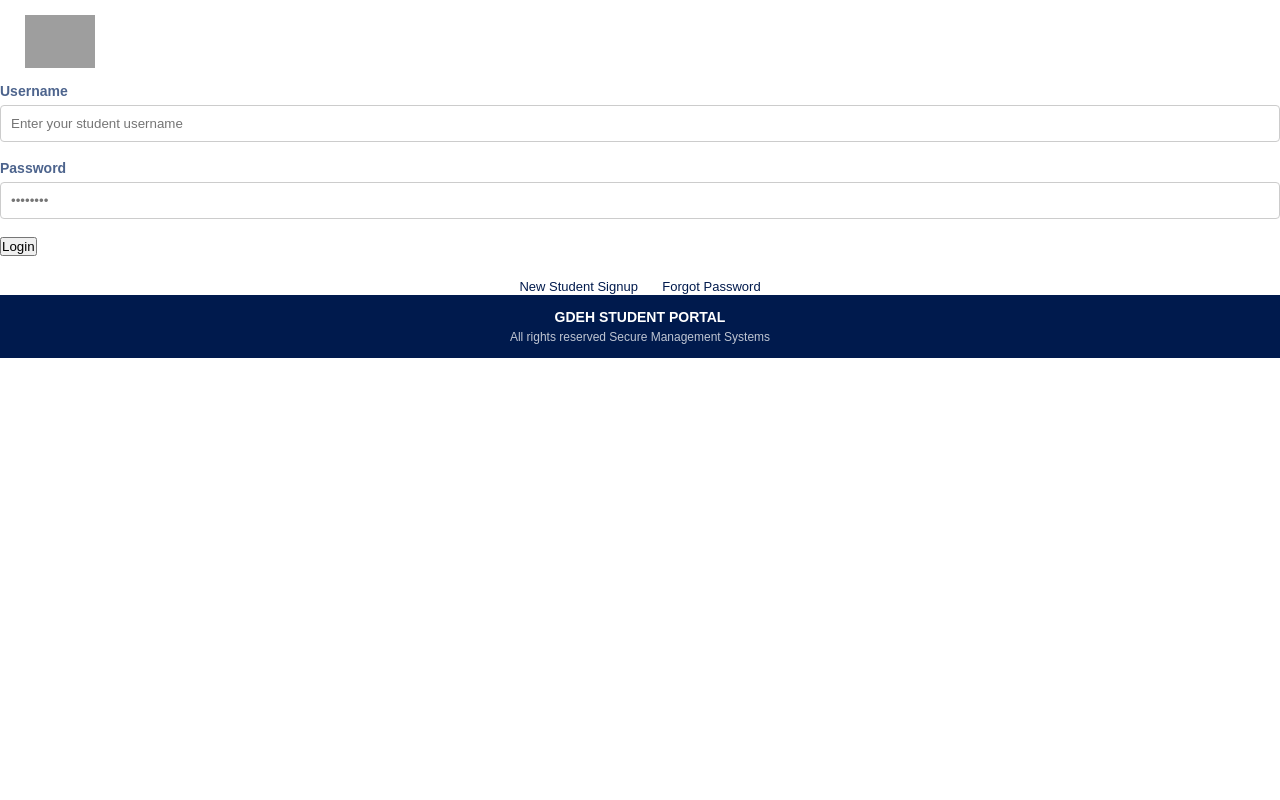
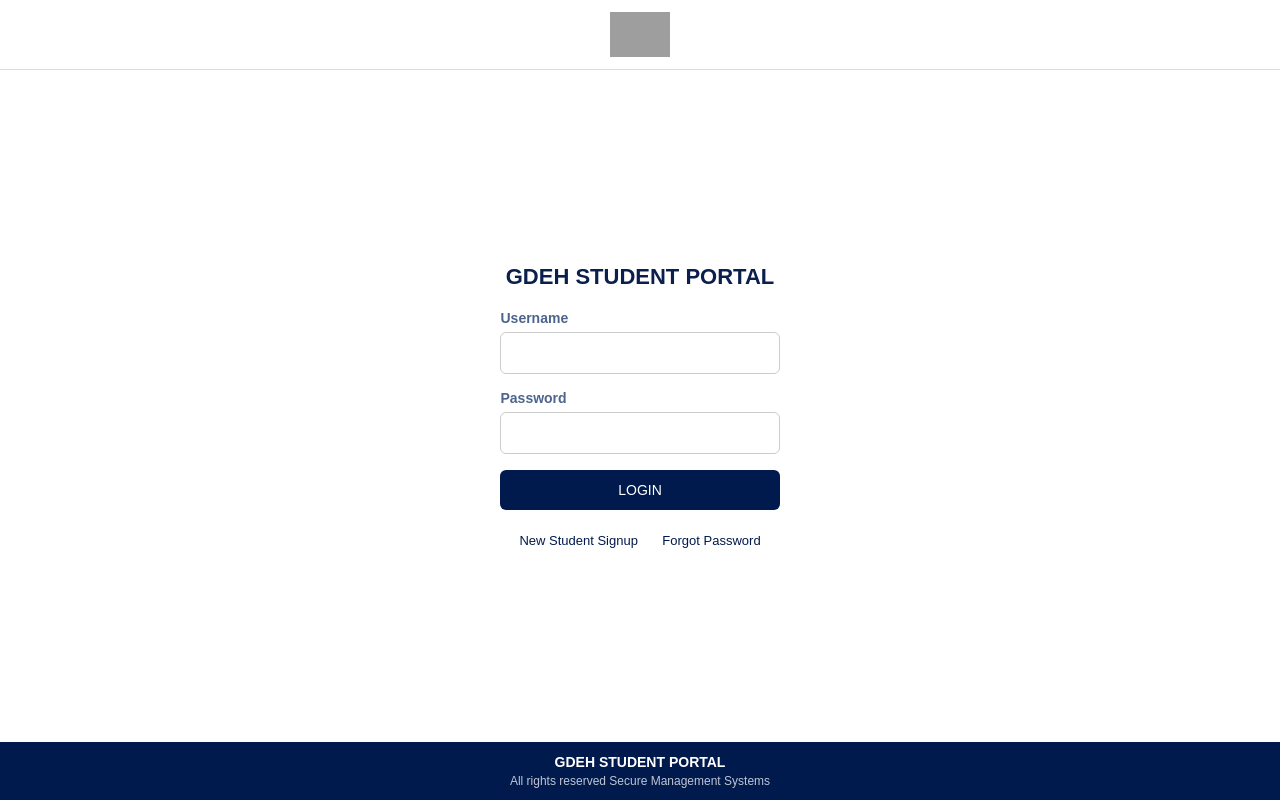
Before and after one commit to karieson2026/gdeh-student-portal, a website: page index.html in a window 1280 px wide. Drawn offline with Linux system fonts and the light colour scheme; grey boxes are pictures that could not be loaded.

Commit message:
Update index.html

```diff
--- a/index.html
+++ b/index.html
@@ -23,13 +23,15 @@
 
     /* Header */
     .header {
-      padding: 15px 25px;
+      padding: 12px 20px;
       display: flex;
       align-items: center;
+      justify-content: center;
+      border-bottom: 1px solid #ddd;
     }
 
     .logo {
-      width: 70px;
+      width: 60px;
       height: auto;
     }
 
@@ -39,25 +41,25 @@
       display: flex;
       justify-content: center;
       align-items: center;
-      padding: 20px;
+      padding: 15px;
     }
 
     .login-box {
-      width: 340px;
+      width: 100%;
+      max-width: 360px;
       background: #f9f9f9;
       border: 1px solid #ddd;
       border-radius: 8px;
-      padding: 25px;
-      box-shadow: 0 4px 8px rgba(0,0,0,0.1);
+      padding: 20px;
+      box-shadow: 0 4px 8px rgba(0,0,0,0.08);
     }
 
     .title {
       text-align: center;
       color: #0b1f4d;
-      margin-bottom: 25px;
-      font-size: 24px;
+      margin-bottom: 20px;
+      font-size: 22px;
       font-weight: bold;
-      letter-spacing: 1px;
     }
 
     label {
@@ -70,12 +72,13 @@
 
     input {
       width: 100%;
-      padding: 10px;
-      margin-bottom: 18px;
+      padding: 12px;
+      margin-bottom: 16px;
       border: 1px solid #ccc;
-      border-radius: 4px;
+      border-radius: 6px;
       color: black;
       outline: none;
+      font-size: 14px;
       transition: border 0.3s ease;
     }
 
@@ -88,10 +91,10 @@
       background: #001a4d;
       color: white;
       border: none;
-      padding: 10px;
-      font-size: 13px;
+      padding: 12px;
+      font-size: 14px;
       cursor: pointer;
-      border-radius: 4px;
+      border-radius: 6px;
       transition: background 0.3s ease;
     }
 
@@ -123,19 +126,32 @@
       background: #001a4d;
       color: white;
       text-align: center;
-      padding: 14px 10px;
+      padding: 12px 8px;
       margin-top: auto;
     }
 
     footer .footer-title {
       font-weight: bold;
       font-size: 14px;
-      margin-bottom: 5px;
+      margin-bottom: 4px;
     }
 
     footer .footer-links {
       color: rgba(255,255,255,0.75);
       font-size: 12px;
+    }
+
+    /* Responsive tweaks */
+    @media (max-width: 480px) {
+      .login-box {
+        padding: 16px;
+      }
+      .title {
+        font-size: 20px;
+      }
+      input, .login-btn {
+        font-size: 13px;
+      }
     }
   </style>
 </head>
@@ -146,41 +162,22 @@
   <header class="header">
     <img src="gdeh_logo.png" alt="GDEH Logo" class="logo">
   </header>
-  <form id="loginForm">
 
-                    <!-- USERNAME INPUT BOX -->
-                    <div class="input-group">
-                        <label for="username">Username</label>
-                        <input
-                            type="text"
-                            id="username"
-                            name="username"
-                            placeholder="Enter your student username"
-                            required
-                        >
-                    </div>
+  <!-- Main -->
+  <main class="container">
+    <div class="loginForm">
 
-                    <!-- PASSWORD INPUT BOX -->
-                    <div class="input-group">
-                        <label for="password">Password</label>
-                        <input
-                            type="password"
-                            id="password"
-                            name="password"
-                            placeholder="••••••••"
-                            required
-                        >
-                    </div>
+      <h1 class="title">GDEH STUDENT PORTAL</h1>
 
-                    <!-- HIGH CONTRAST SUBMIT INTERFACE -->
-                    <div class="btn-container">
-                    <button
-type="button"
-class="btn"
-id="loginBtn">
-Login
-</button>
-                    </div>
+      <form>
+        <label for="username">Username</label>
+        <input id="username" type="text" name="username" required>
+
+        <label for="password">Password</label>
+        <input id="password" type="password" name="password" required>
+
+        <button type="submit" class="login-btn">LOGIN</button>
+      </form>
 
       <div class="links">
         <a href="student_signup.html">New Student Signup</a>
@@ -200,8 +197,6 @@
       All rights reserved Secure Management Systems
     </div>
   </footer>
-
-
     <!-- EXTERNAL APPLICATION JAVASCRIPT -->
     <script src="index.js"></script>
 
```
